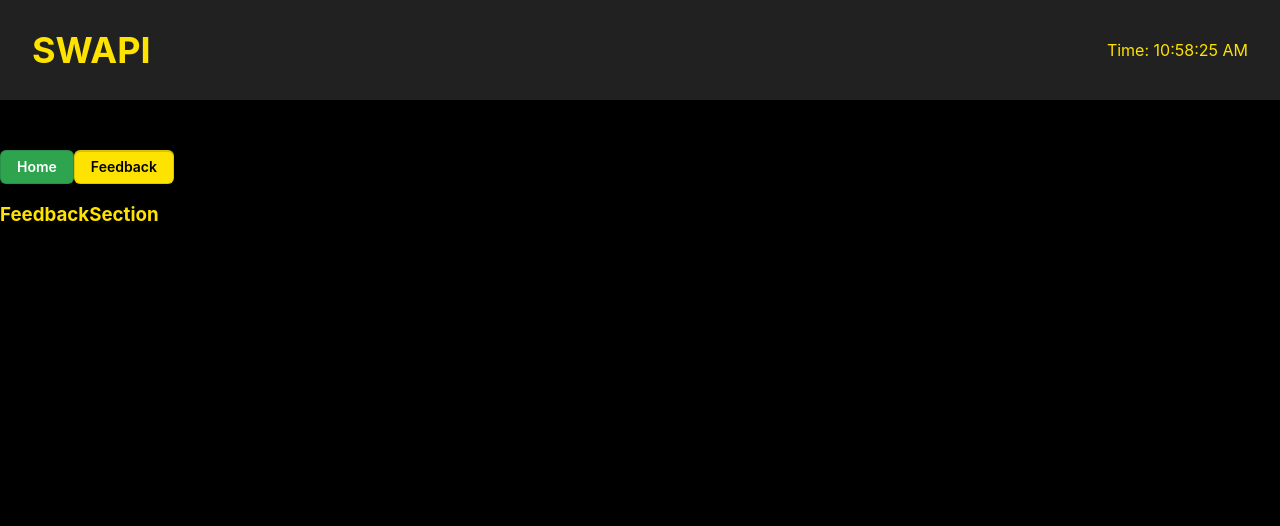
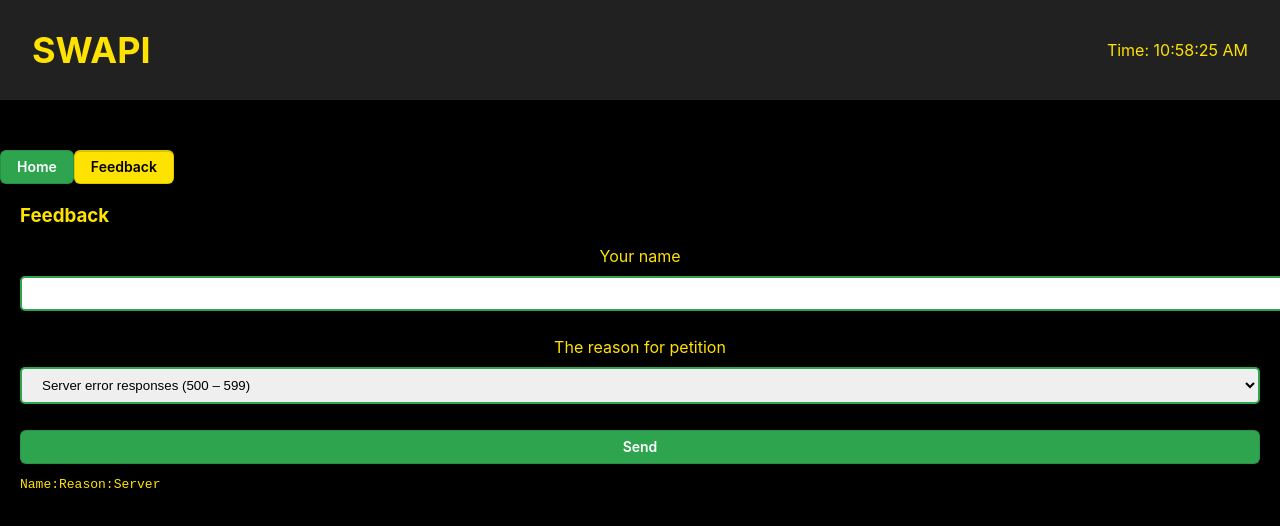
Before and after one commit to MaksymPi/-practice_react, a React (Create React App) app: page / in a window 1280 px wide. Shown: the top 526 px of the page. Built offline with nearby package versions, Linux system fonts and the light colour scheme.

Commit message:
valid_form

```diff
--- a/src/Button/Button.jsx
+++ b/src/Button/Button.jsx
@@ -1,9 +1,11 @@
 import classes from './Button.module.css'
 
-const Button = ({children, onClick, isActive}) => {
+const Button = ({children, isActive, ...props}) => {
 
   return (
-    <button className={isActive ? `${classes.button} ${classes.active}`: classes.button} onClick={onClick}>
+    <button
+      {...props}
+      className={isActive ? `${classes.button} ${classes.active}`: classes.button}>
       {children}
     </button>
   )
--- a/src/FeedbackSection/FeedbackSection.css
+++ b/src/FeedbackSection/FeedbackSection.css
@@ -0,0 +1,20 @@
+.FeedbackSection {
+    margin: 20px;
+}
+
+.form {
+    display: flex;
+    flex-direction: column;
+    justify-content: center;
+    text-align: center;
+    gap: 10px;
+}
+
+.control {
+    display: inline-block;
+    border: 2px solid #2ea44f;
+    border-radius: 5px;
+    padding: 0.5rem 1rem;
+    width: 100%;
+    margin-bottom: 1rem;
+}
--- a/src/FeedbackSection/FeedbackSection.jsx
+++ b/src/FeedbackSection/FeedbackSection.jsx
@@ -1,11 +1,56 @@
 import React from 'react'
+import { useState } from 'react'
+
+import Button from '../Button/Button'
+
+import './FeedbackSection.css'
 
 const FeedbackSection = () => {
-    return (
-        <section>
-            <h3>FeedbackSection</h3>
-        </section>
-    )
+  const [name, setName] = useState('')
+  const [hasError, setHesError] = useState(false)
+  const [reason, setReason] = useState('Server')
+
+  function handleNameChange(event) {
+    setName(event.target.value)
+    setHesError(event.target.value.trim().length === 0)
+  }
+
+  return (
+    <section className='FeedbackSection'>
+        <h3>Feedback</h3>
+
+        <form className='form' action="#">
+
+            <label htmlFor="name">Your name</label>
+            <input
+              type="text"
+              id='name'
+              className='control'
+              value={name}
+              onChange={handleNameChange}
+              style={{
+                border: hasError ? '2px solid red' : null,
+              }}
+              />
+
+            <label htmlFor="reason">The reason for petition</label>
+            <select id="reason" className='control' value={reason} onChange = {(event)=> setReason(event.target.value)}>
+              <option value="Informational">Informational responses (100 – 199)</option>
+              <option value="Successful">Successful responses (200 – 299)</option>
+              <option value="Redirection">Redirection messages (300 – 399)</option>
+              <option value="Client">Client error responses (400 – 499)</option>
+              <option value="Server">Server error responses (500 – 599)</option>
+            </select>
+            <Button disabled = {hasError }>
+              Send
+            </Button>
+        </form>
+        <pre>
+          Name:{name}
+          Reason:{reason}
+        </pre>
+    </section>
+  )
 }
 
 export default FeedbackSection
--- a/src/index.css
+++ b/src/index.css
@@ -7,6 +7,8 @@
   -moz-osx-font-smoothing: grayscale;
   background-color: black;
   color: #FFE300;
+  max-width: 1400px;
+  margin: 0 auto;
 }
 
 h1 {
```
